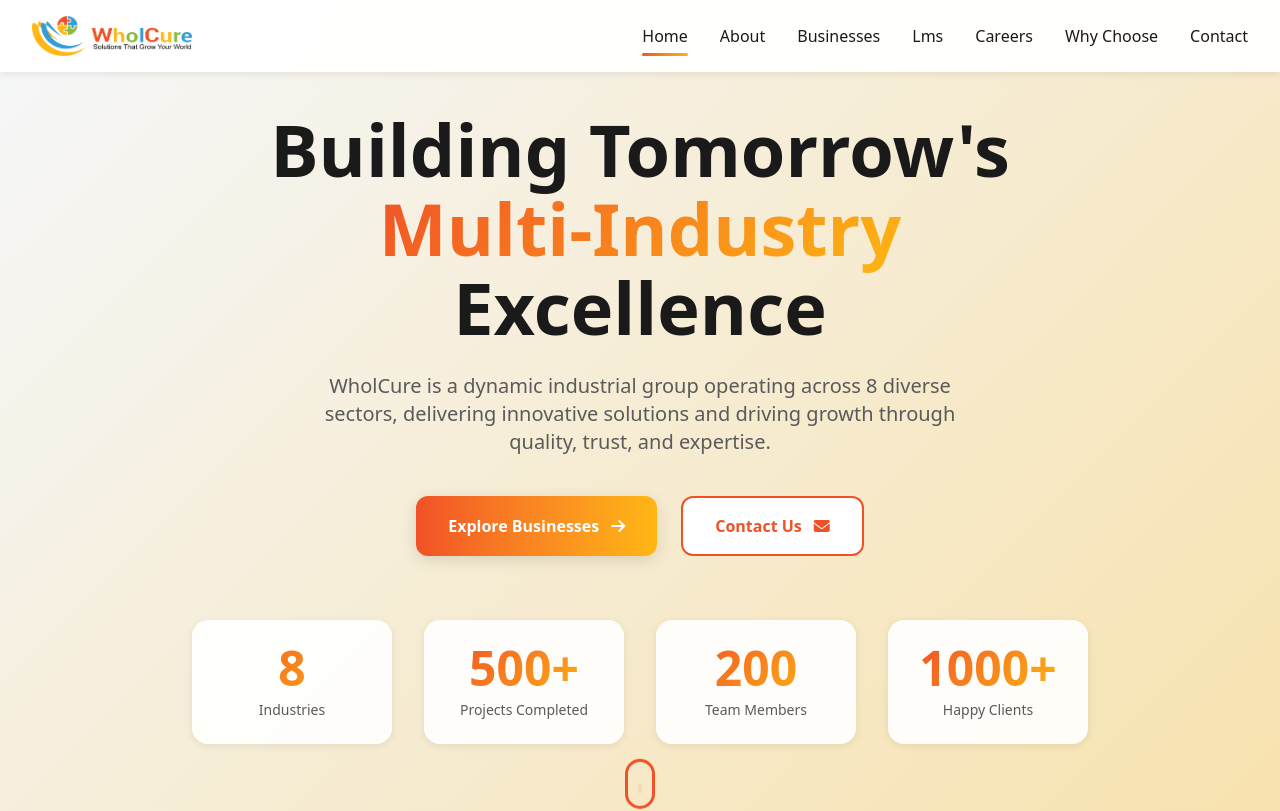
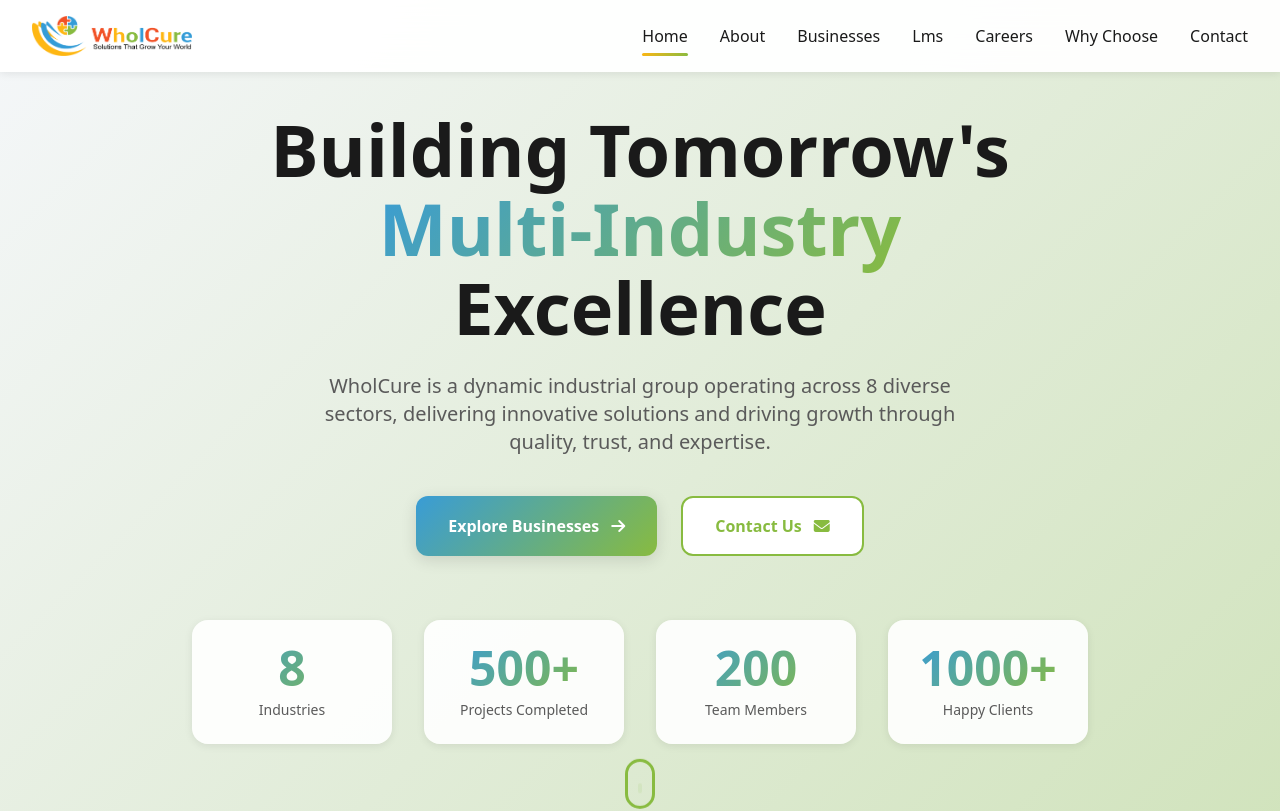
Before and after one commit to Anik-Zod/Wholcure, a Next.js app: page / in a window 1280 px wide. Shown: the top 811 px of the page. Built offline with nearby package versions, Linux system fonts and the light colour scheme.

Commit message:
feat: Add initial website structure including Hero, Footer, and SectionHeader components with global styles.

```diff
--- a/app/components/Footer.tsx
+++ b/app/components/Footer.tsx
@@ -16,12 +16,14 @@ export default function Footer() {
         { name: 'Solar Electronics', href: '#businesses' },
     ];
 
+
+
     return (
         <footer className="footer bg-gradient-to-br from-[#1a1a2e] to-[#16213e] text-white pt-16 pb-8">
             <div className="container max-w-7xl mx-auto px-8">
                 <div className="grid grid-cols-1 md:grid-cols-2 lg:grid-cols-4 gap-12 mb-12">
                     <div className="footer-section">
-                        <h3 className="text-3xl font-extrabold mb-4">Whol<span className="text-secondary">Cure</span></h3>
+                        <img src="wholcure.png" alt="wholcure" className="w-60 pb-5 " />
                         <p className="text-white/70 leading-relaxed mb-6">A multi-industry group committed to excellence, innovation, and sustainable growth across eight dynamic sectors.</p>
                         <div className="flex gap-4 mt-6">
                             {['linkedin', 'twitter', 'facebook', 'instagram', 'youtube'].map((social, i) => (
--- a/app/components/Hero.tsx
+++ b/app/components/Hero.tsx
@@ -89,7 +89,7 @@ export default function Hero() {
                 <div className="relative max-w-4xl mx-auto">
                     <h1 className="text-5xl md:text-6xl lg:text-7xl font-black mb-6 leading-[1.1] text-text-primary opacity-0 translate-y-[30px] animate-fadeInUp">
                         Building Tomorrow's <br />
-                        <span className="bg-gradient-primary bg-clip-text text-transparent">Multi-Industry</span> Excellence
+                        <span className="bg-gradient-primary-reverse bg-clip-text text-transparent">Multi-Industry</span> Excellence
                     </h1>
                     <p className="text-lg md:text-xl text-text-secondary mb-10 max-w-2xl mx-auto opacity-0 translate-y-[30px] animate-fadeInUp [animation-delay:0.2s]">
                         WholCure is a dynamic industrial group operating across 8 diverse sectors,
@@ -97,12 +97,12 @@ export default function Hero() {
                     </p>
 
                     <div className="flex gap-6 justify-center flex-wrap mb-16 opacity-0 translate-y-[30px] animate-fadeInUp [animation-delay:0.4s]">
-                        <a href="#businesses" className="inline-flex items-center gap-3 px-8 py-4 text-base font-semibold rounded-xl cursor-pointer transition-all duration-300 relative overflow-hidden bg-gradient-to-r from-primary to-primary-dark  text-white shadow-custom-md hover:translate-y-[-3px] hover:shadow-custom-hover group">
+                        <a href="#businesses" className="inline-flex items-center gap-3 px-8 py-4 text-base font-semibold rounded-xl cursor-pointer transition-all duration-300 relative overflow-hidden bg-gradient-primary-reverse  text-white shadow-custom-md hover:translate-y-[-3px] hover:shadow-custom-hover group">
                             <span className="relative z-10">Explore Businesses</span>
                             <i className="fas fa-arrow-right relative z-10"></i>
                             <span className="absolute top-1/2 left-1/2 w-0 h-0 rounded-full bg-white/30 transform -translate-x-1/2 -translate-y-1/2 transition-all duration-600 group-hover:w-[300px] group-hover:h-[300px]"></span>
                         </a>
-                        <a href="#contact" className="inline-flex items-center gap-3 px-8 py-4 text-base font-semibold rounded-xl cursor-pointer transition-all duration-300 relative overflow-hidden bg-white text-primary border-2 border-primary hover:bg-primary hover:text-white hover:translate-y-[-3px] hover:shadow-custom-md group">
+                        <a href="#contact" className="inline-flex items-center gap-3 px-8 py-4 text-base font-semibold rounded-xl cursor-pointer transition-all duration-300 relative overflow-hidden bg-white text-secondary border-2 border-secondary hover:bg-primary hover:text-white hover:translate-y-[-3px] hover:shadow-custom-md group">
                             <span className="relative z-10">Contact Us</span>
                             <i className="fas fa-envelope relative z-10"></i>
                         </a>
@@ -110,19 +110,19 @@ export default function Hero() {
 
                     <div className="grid grid-cols-2 md:grid-cols-4 gap-8 mt-16 opacity-0 translate-y-[30px] animate-fadeInUp [animation-delay:0.6s]">
                         <div className="stat-card text-center p-6 bg-white/90 rounded-2xl backdrop-blur-md shadow-custom-sm transition-all duration-300 hover:translate-y-[-5px] hover:shadow-custom-md">
-                            <h3 className="text-5xl font-black bg-gradient-primary bg-clip-text text-transparent mb-2">{counts.industries}</h3>
+                            <h3 className="text-5xl font-black bg-gradient-primary-reverse bg-clip-text text-transparent mb-2">{counts.industries}</h3>
                             <p className="text-sm text-text-secondary m-0">Industries</p>
                         </div>
                         <div className="stat-card text-center p-6 bg-white/90 rounded-2xl backdrop-blur-md shadow-custom-sm transition-all duration-300 hover:translate-y-[-5px] hover:shadow-custom-md">
-                            <h3 className="text-5xl font-black bg-gradient-primary bg-clip-text text-transparent mb-2">{counts.projects}+</h3>
+                            <h3 className="text-5xl font-black bg-gradient-primary-reverse bg-clip-text text-transparent mb-2">{counts.projects}+</h3>
                             <p className="text-sm text-text-secondary m-0">Projects Completed</p>
                         </div>
                         <div className="stat-card text-center p-6 bg-white/90 rounded-2xl backdrop-blur-md shadow-custom-sm transition-all duration-300 hover:translate-y-[-5px] hover:shadow-custom-md">
-                            <h3 className="text-5xl font-black bg-gradient-primary bg-clip-text text-transparent mb-2">{counts.team}</h3>
+                            <h3 className="text-5xl font-black bg-gradient-primary-reverse bg-clip-text text-transparent mb-2">{counts.team}</h3>
                             <p className="text-sm text-text-secondary m-0">Team Members</p>
                         </div>
                         <div className="stat-card text-center p-6 bg-white/90 rounded-2xl backdrop-blur-md shadow-custom-sm transition-all duration-300 hover:translate-y-[-5px] hover:shadow-custom-md">
-                            <h3 className="text-5xl font-black bg-gradient-primary bg-clip-text text-transparent mb-2">{counts.clients >= 1000 ? '1000+' : counts.clients}</h3>
+                            <h3 className="text-5xl font-black bg-gradient-primary-reverse bg-clip-text text-transparent mb-2">{counts.clients >= 1000 ? '1000+' : counts.clients}</h3>
                             <p className="text-sm text-text-secondary m-0">Happy Clients</p>
                         </div>
                     </div>
@@ -130,8 +130,8 @@ export default function Hero() {
             </div>
 
             <div className="absolute bottom-10 inset-x-0 mx-auto w-fit animate-bounce-s">
-                <div className="w-[30px] h-[50px] border-[3px] border-primary rounded-[20px] flex justify-center pt-2">
-                    <div className="w-[4px] h-[10px] bg-primary rounded-sm animate-scroll"></div>
+                <div className="w-[30px] h-[50px] border-[3px] border-secondary rounded-[20px] flex justify-center pt-2">
+                    <div className="w-[4px] h-[10px] bg-secondary rounded-sm animate-scroll"></div>
                 </div>
             </div>
         </section>
--- a/app/components/SectionHeader.tsx
+++ b/app/components/SectionHeader.tsx
@@ -19,7 +19,7 @@ export default function SectionHeader({
     return (
         <div className={`text-center mb-16 ${className}`}>
             {badge && (
-                <span className="inline-block px-6 py-2 bg-gradient-hero text-primary rounded-full text-sm font-semibold tracking-wide uppercase mb-4">
+                <span className="inline-block px-6 py-2 bg-primary/10 text-primary rounded-full text-sm font-semibold tracking-wide uppercase mb-4">
                     {badge}
                 </span>
             )}
--- a/app/globals.css
+++ b/app/globals.css
@@ -1,17 +1,17 @@
 @import "tailwindcss";
 
 @theme {
-  --color-primary: #F15126; /* Orange */
-  --color-primary-dark: #FEB713; /* Yellow */
+  --color-primary:  #fdb614; /* yellow */
+  --color-primary-dark: #88bb40;   /* green */
   --color-primary-light: #88BB40; /* Green */
-  --color-primary-darker: #5DB0DF; /* blue */
+
 
   /* --color-primary: #0066FF;
   --color-primary-dark: #0052CC;
   --color-primary-light: #3385FF; */
 
-  --color-secondary: #00D4AA;
-  --color-secondary-dark: #00B894;
+  --color-secondary: #88bb40; /* green */
+  --color-secondary-dark: #399cd6; /* blue */
 
   --color-accent: #FF6B6B;
   --color-accent-alt: #FFA500;
@@ -30,25 +30,25 @@
 
   /* --background-image-gradient-primary: linear-gradient(135deg, var(--color-primary) 0%, var(--color-primary-dark) 100%); */
   --background-image-gradient-primary: linear-gradient(135deg, var(--color-primary) 0%, var(--color-primary-dark) 100%);
+
+  --background-image-gradient-primary-reverse: linear-gradient(135deg, #399cd6 0%, var(--color-primary-dark) 100%);
+
+
   --background-image-gradient-secondary: linear-gradient(135deg, var(--color-primary) 0%, var(--color-primary-dark) 100%);
   --background-image-gradient-accent: linear-gradient(135deg, #f093fb 0%, #f5576c 100%);
 
-  /* --background-image-gradient-hero: linear-gradient(135deg, rgba(0, 102, 255, 0.1) 0%, rgba(0, 212, 170, 0.1) 100%); */
+  --background-image-gradient-hero: linear-gradient(135deg, rgba(0, 102, 255, 0.1) 0%, rgba(0, 212, 170, 0.1) 100%);
 
-  --background-image-gradient-hero: linear-gradient(
-  135deg,
-  rgba(241, 81, 38, 0.20) 0%,    /* soft orange */
-  rgba(254, 183, 19, 0.20) 40%,  /* soft yellow */
-  rgba(136, 187, 64, 0.20) 70%,  /* soft green */
-  rgba(93, 176, 223, 0.10) 100%  /* soft blue */
-);
+
+
 
   --background-image-hero-bg: linear-gradient(135deg, #f5f7fa 0%, var(--color-primary-dark) 300%);
 
   --shadow-custom-sm: 0 2px 8px rgba(0, 0, 0, 0.08);
   --shadow-custom-md: 0 4px 16px rgba(0, 0, 0, 0.12);
   --shadow-custom-lg: 0 8px 32px rgba(0, 0, 0, 0.16);
-  --shadow-custom-3d: 0 20px 60px rgba(0, 102, 255, 0.15);
+  --shadow-custom-3d: 0 20px 60px rgba(253, 182, 20, 0.15);
+
   --shadow-custom-hover: 0 12px 40px rgba(0, 102, 255, 0.2);
 
   --animate-float: float 6s ease-in-out infinite;
--- a/app/page.tsx
+++ b/app/page.tsx
@@ -13,9 +13,9 @@ export default function Home() {
       <About />
       <Businesses />
       <LMS />
-      <Careers />
       <WhyChoose />
       <Contact />
+      <Careers />
     </main>
   );
 }
```
